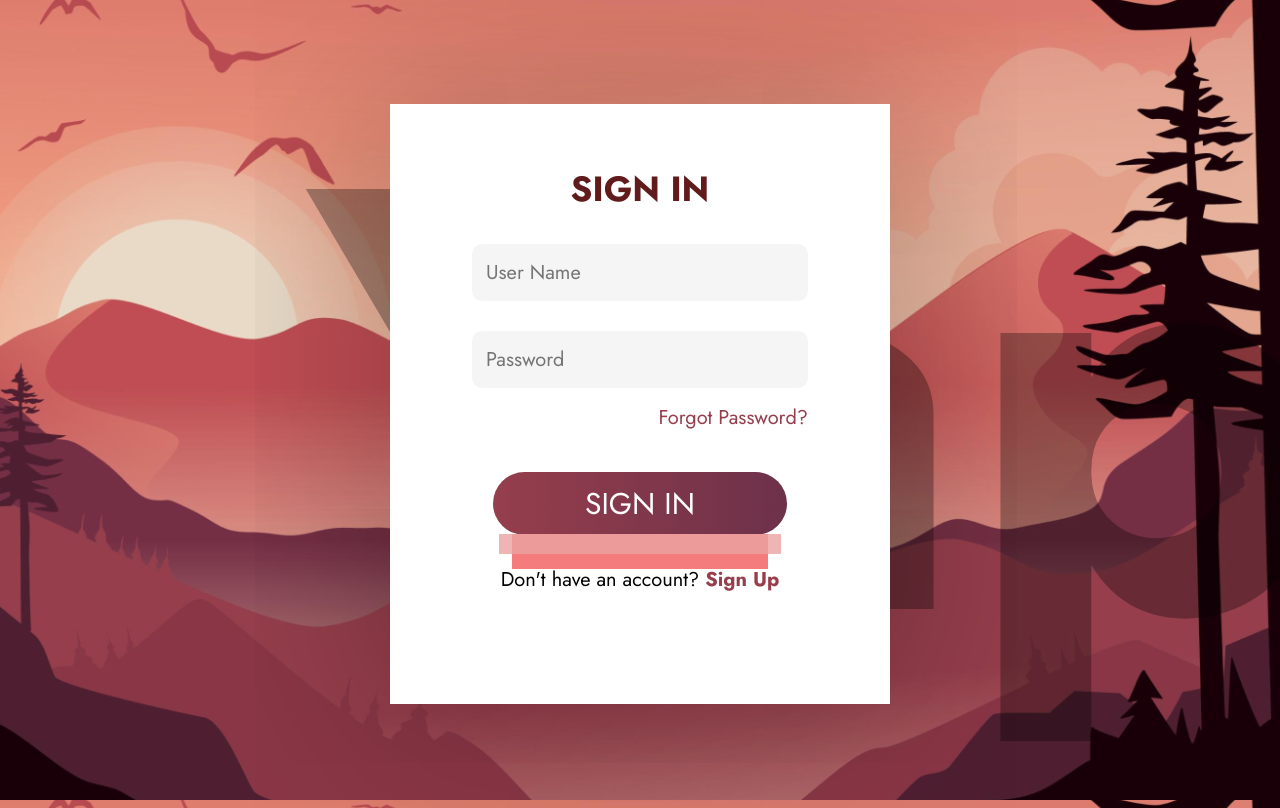
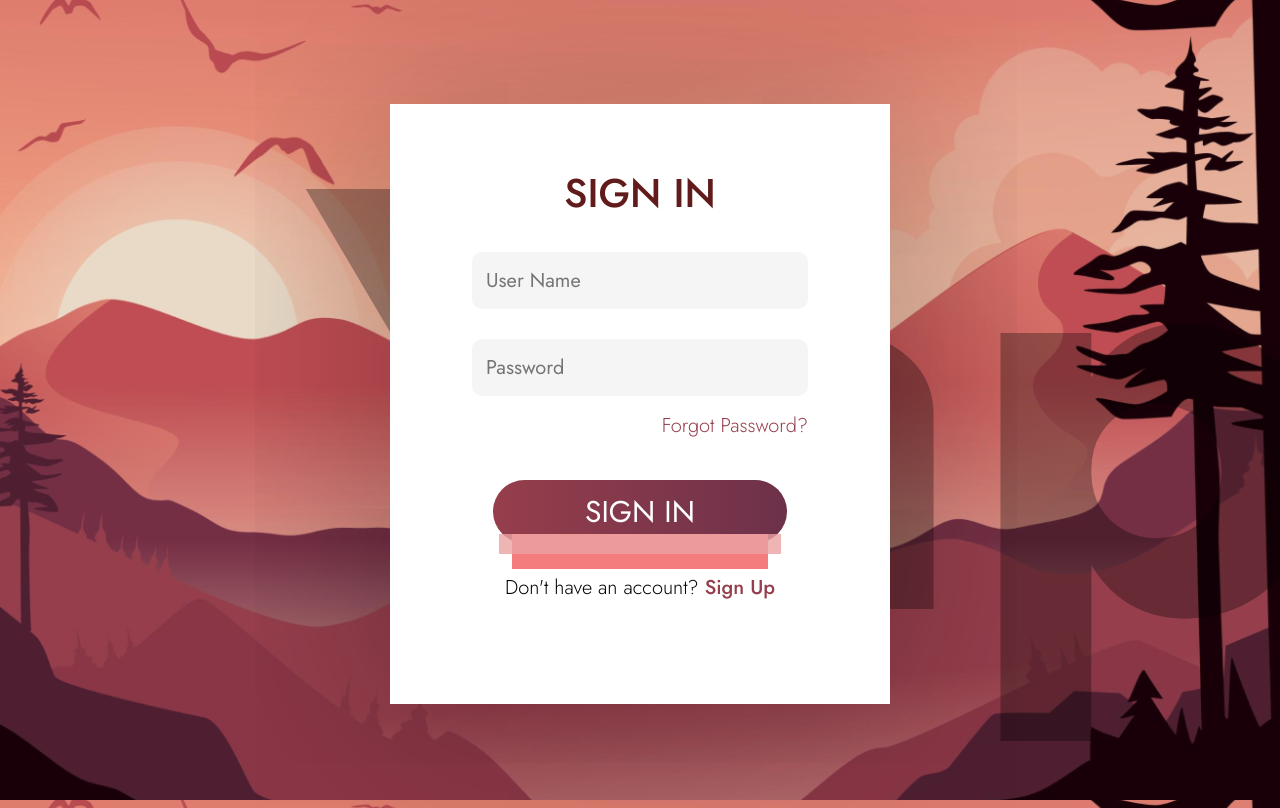
Before and after one commit to pokemau/yapster, a Django app: page /login/ in a window 1280 px wide. Run offline with Django 5.2, Linux system fonts and the light colour scheme.

Commit message:
(ZED) Changed font weights

```diff
--- a/yapster/user/static/styles.css
+++ b/yapster/user/static/styles.css
@@ -106,9 +106,10 @@ body {
 /* Title */
 .sign-in-box h2 {
     color: #611b1b;
-    font-size: 35px;
+    font-size: 40px;
     margin-bottom: 30px;
     margin-top: 20px;
+    font-weight: 500;
 }
 
 /* Input*/
@@ -137,6 +138,7 @@ body {
     background-color: #f5f5f5;
     border: none;
     margin-bottom: 10px;
+    font-weight: 400;
 }
 
 /* Forgot password */
@@ -148,6 +150,7 @@ body {
     color: #963E4C;
     text-decoration: none;
     width: 80%;
+    font-weight: 300;
 }
 
 .forgot:hover {
@@ -177,12 +180,13 @@ body {
     margin-top: 30px;
     font-size: 20px;
     text-align: center;
+    font-weight: 300;
 }
 
 .last-question a {
     color: #963E4C;
     text-decoration: none;
-    font-weight: bold;
+    font-weight: 500;
 }
 
 .last-question a:hover {
```
